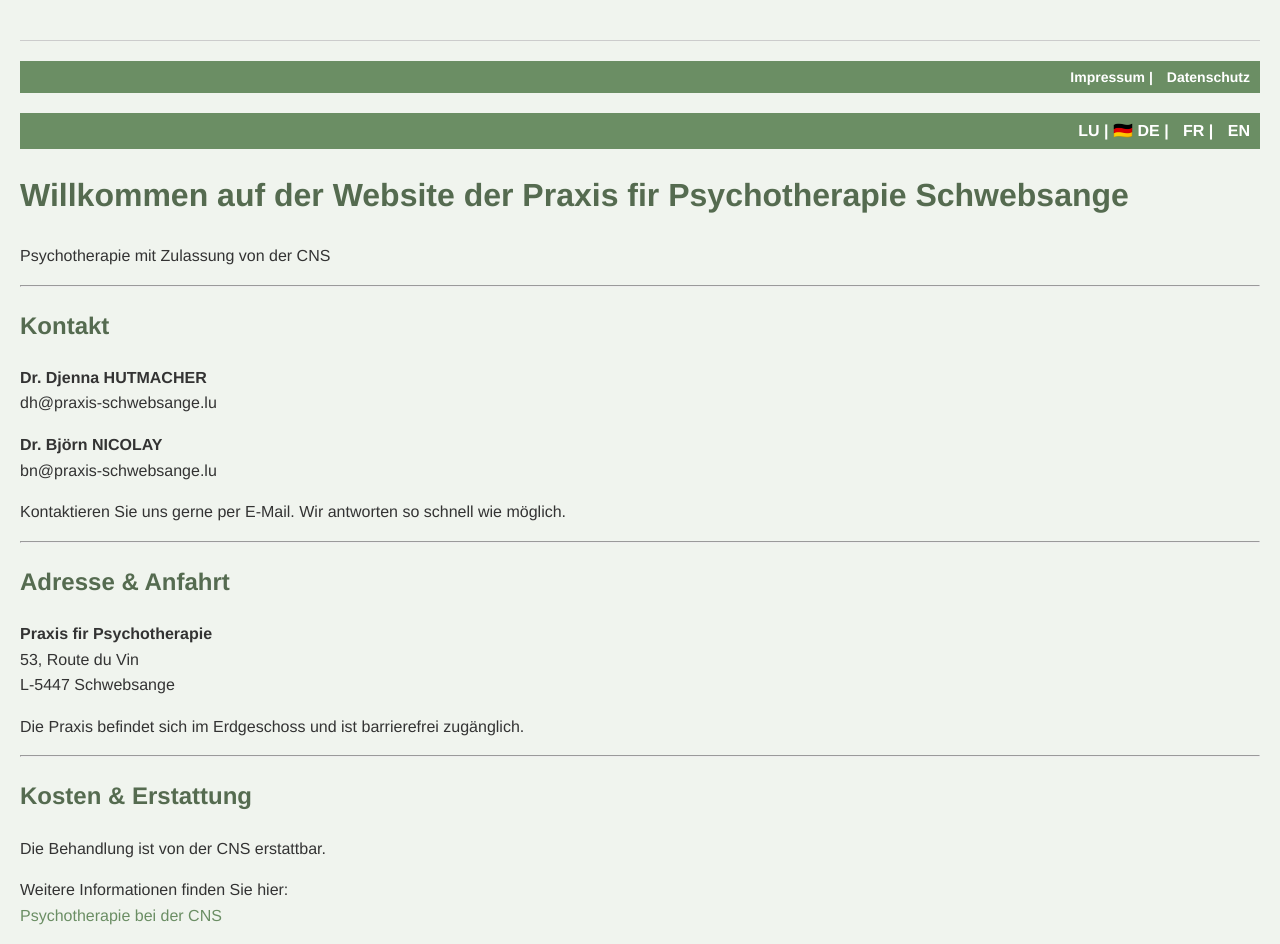
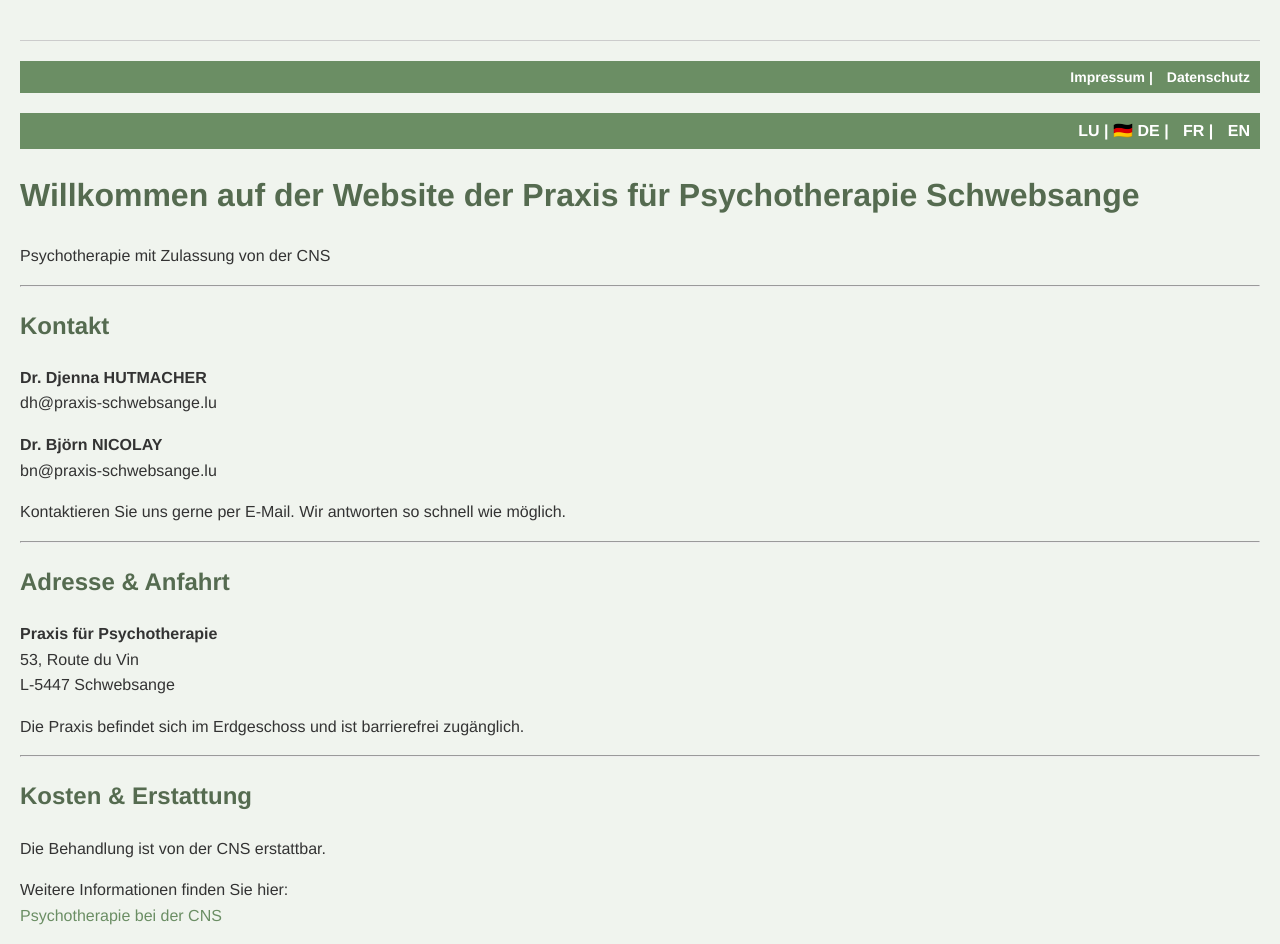
Before and after one commit to bjoernbrightside/praxis-schwebsange, a Jekyll site: the page built from de/index.md, in a window 1280 px wide. Built offline with Jekyll 4.4.1, drawn with Linux system fonts in a browser that asks for light colours.

Commit message:
Update index.md

```diff
--- a/de/index.md
+++ b/de/index.md
@@ -6,7 +6,7 @@ layout: default
 <a href="/praxis-schwebsange/lb/">LU</a> | 🇩🇪 <b>DE</b> | <a href="/praxis-schwebsange/fr/">FR</a> | <a href="/praxis-schwebsange/en/">EN</a>
 </div>
 
-# Willkommen auf der Website der Praxis fir Psychotherapie Schwebsange
+# Willkommen auf der Website der Praxis für Psychotherapie Schwebsange
 
 Psychotherapie mit Zulassung von der CNS
 
@@ -26,7 +26,7 @@ Kontaktieren Sie uns gerne per E-Mail. Wir antworten so schnell wie möglich.
 
 ## Adresse & Anfahrt
 
-**Praxis fir Psychotherapie**
+**Praxis für Psychotherapie**
 53, Route du Vin
 L-5447 Schwebsange
 
```
